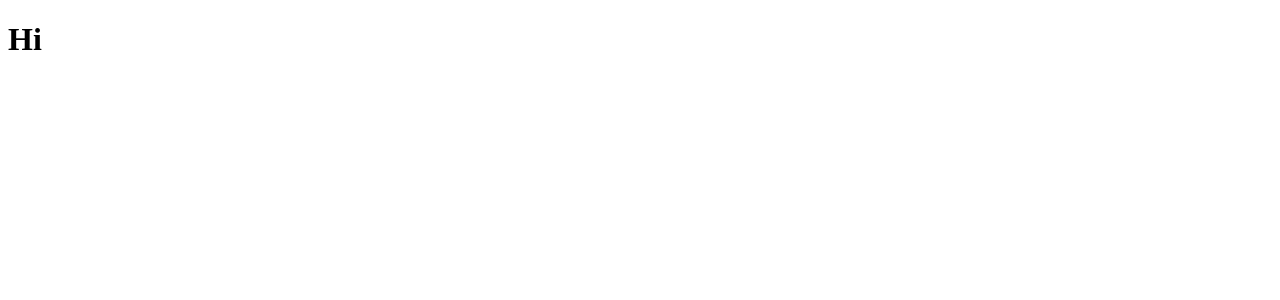
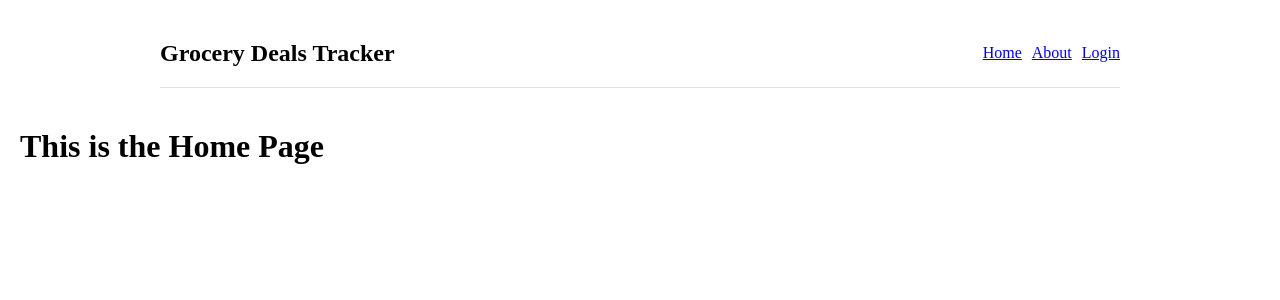
Before and after one commit to the-achievers-SRH/grocery-deals, a React (Create React App) app: page / in a window 1280 px wide. Shown: the top 300 px of the page. Built offline with nearby package versions, Linux system fonts and the light colour scheme.

Commit message:
added navbar and  home component with routing

```diff
--- a/package.json
+++ b/package.json
@@ -1,5 +1,5 @@
 {
-  "name": "grocery-deals",
+  "name": "clothing",
   "version": "0.1.0",
   "private": true,
   "dependencies": {
@@ -8,6 +8,7 @@
     "@testing-library/user-event": "^13.5.0",
     "react": "^17.0.2",
     "react-dom": "^17.0.2",
+    "react-router-dom": "^6.2.2",
     "react-scripts": "5.0.0",
     "web-vitals": "^2.1.4"
   },
--- a/src/App.css
+++ b/src/App.css
@@ -0,0 +1,13 @@
+nav{
+    display: flex;
+    gap: 10px;
+    align-items: center;
+    max-width: 960px;
+    margin: 0 auto;
+    border-bottom: 1px solid #e2e2e2;
+    margin-bottom: 40px;
+}
+
+nav h1 {
+  margin-right: auto;
+}
--- a/src/App.js
+++ b/src/App.js
@@ -1,9 +1,29 @@
-import './App.css';
+import "./App.css";
+
+import Home from "./Components/Home/Home";
+
+import { Routes, Route, Link, } from "react-router-dom";
 
 function App() {
   return (
     <div className="App">
-      <h1>Hi</h1>
+
+      {/* navbar */}
+      <nav>
+        <h1>Grocery Deals Tracker</h1>
+        <Link to="/">Home</Link>
+        <Link to="/about">About</Link>
+        <Link to="/login">Login</Link>
+      </nav>
+
+      {/* routes */}
+        <Routes>
+          <Route path='/' element={<Home/>} />
+        </Routes>
+
+      {/* <Switch>
+        <Route path="/" exact component={Home} />
+      </Switch> */}
     </div>
   );
 }
--- /dev/null
+++ b/src/Components/Home/Home.js
@@ -0,0 +1,9 @@
+const Home = () => {
+    return (
+        <div>
+            <h1>This is the Home Page</h1>
+        </div>
+    )
+}
+
+export default Home;
--- a/src/index.css
+++ b/src/index.css
@@ -0,0 +1,3 @@
+body {
+  margin: 20px;
+}
--- a/src/index.js
+++ b/src/index.js
@@ -3,11 +3,12 @@ import ReactDOM from 'react-dom';
 import './index.css';
 import App from './App';
 import reportWebVitals from './reportWebVitals';
+import { BrowserRouter } from 'react-router-dom';
 
 ReactDOM.render(
-  <React.StrictMode>
+  <BrowserRouter>
     <App />
-  </React.StrictMode>,
+  </BrowserRouter>,
   document.getElementById('root')
 );
 
```
Also changed, not shown: 1 other file (tests, documents, lock files or other folders).
